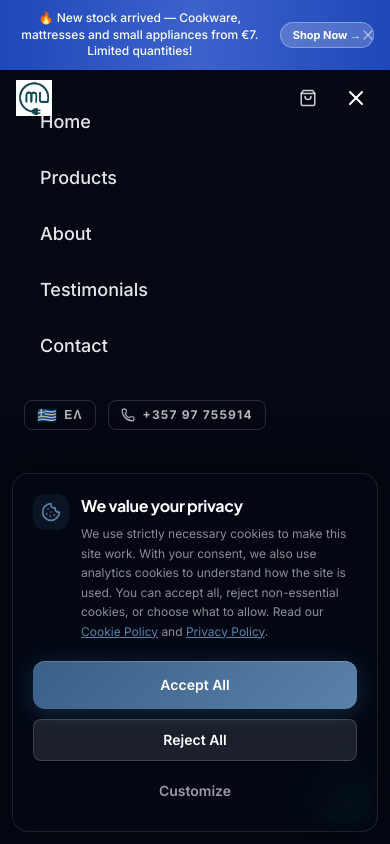
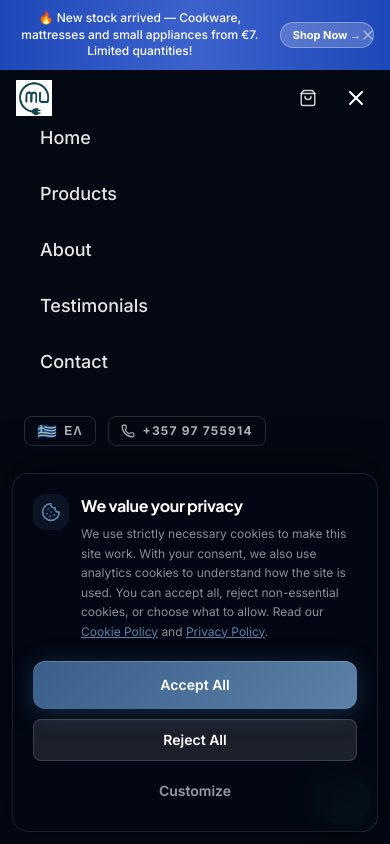
Before and after one commit to pauldevstudio/michael-lamidis-shop, a Next.js app: page /faq in a window 390 px wide. Both pictures are taken after a click on the button 356 px from the left and 97 px from the top of the page. Shown: the top 844 px of the page. Built offline with nearby package versions, Linux system fonts and the light colour scheme; no server answers.

Commit message:
fix: mobile menu Home link unclickable — z-index layering
Header z-50→z-[60], mobile menu z-40→z-50, menu padding pt-24→pt-28
so nav links start below the header and the close button stays clickable.

Co-Authored-By: Claude Opus 4.6 <noreply@anthropic.com>

```diff
--- a/components/layout/Navbar.tsx
+++ b/components/layout/Navbar.tsx
@@ -101,7 +101,7 @@ export default function Navbar() {
       </a>
       <header
         className={cn(
-          "fixed top-0 left-0 right-0 z-50 transition-all duration-500",
+          "fixed top-0 left-0 right-0 z-[60] transition-all duration-500",
           scrolled
             ? "bg-navy-950/95 backdrop-blur-xl border-b border-white/[0.06] shadow-nav-dark"
             : "bg-transparent"
@@ -198,7 +198,7 @@ export default function Navbar() {
             animate={{ opacity: 1 }}
             exit={{ opacity: 0 }}
             transition={{ duration: 0.2 }}
-            className="fixed inset-0 z-40 lg:hidden bg-navy-950 pt-24 px-6 overflow-y-auto"
+            className="fixed inset-0 z-50 lg:hidden bg-navy-950 pt-28 px-6 overflow-y-auto"
             role="dialog"
             aria-modal="true"
             aria-label="Mobile navigation"
```
